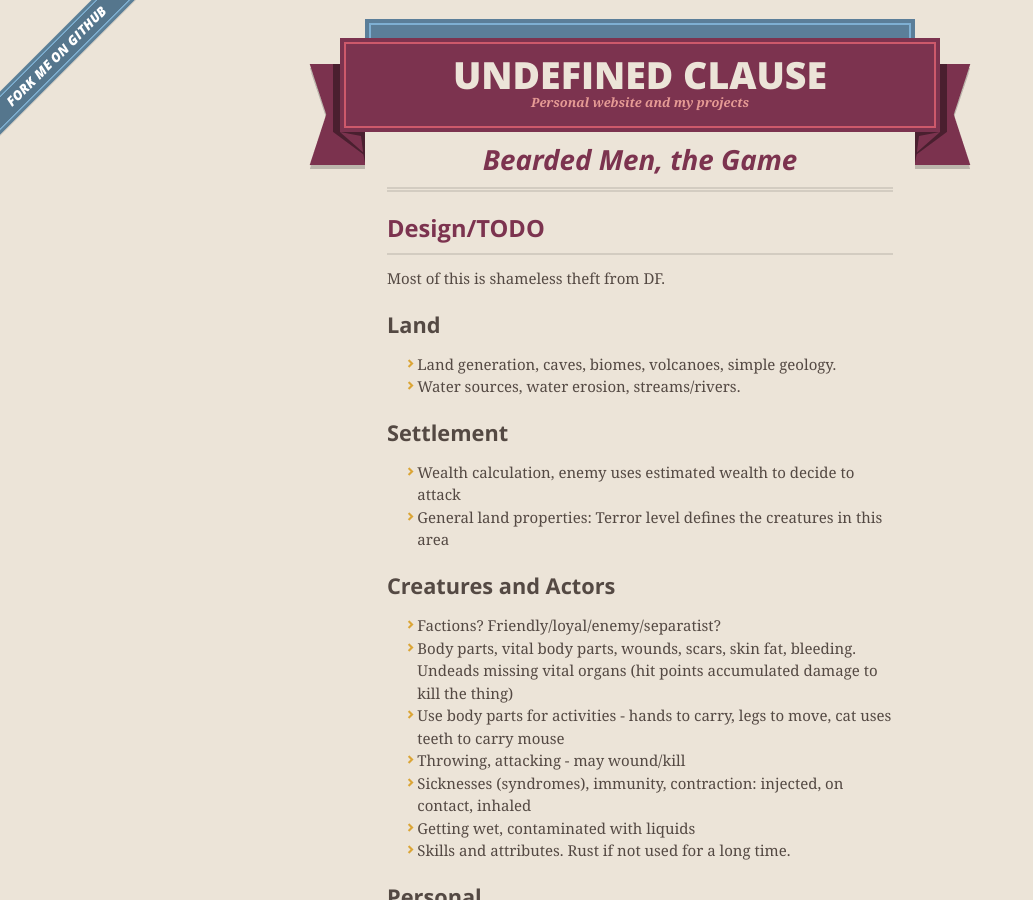
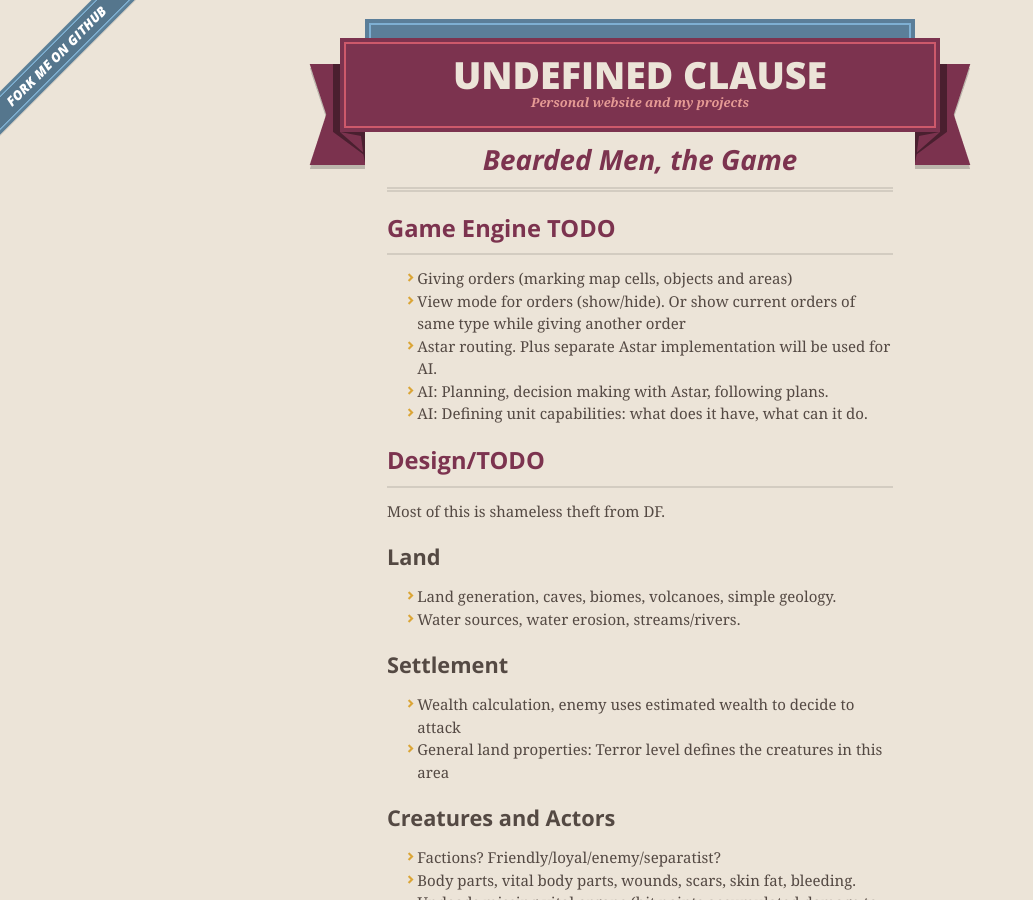
Before and after one commit to kvakvs/clau.se, a Jekyll site: the page built from bm.html, in a window 1280 px wide and 900 px high. Shown: the whole window, without its empty margins (0-1033 px from the left). Built offline with Jekyll 4.4.1, drawn with Linux system fonts in a browser that asks for light colours; nearby versions of some CDN libraries.

Commit message:
Update bm.html

```diff
--- a/bm.html
+++ b/bm.html
@@ -4,6 +4,20 @@ title: Bearded Men, the Game
 ---
 
 <h1>{{ page.title }}</h1>
+
+<h3>Game Engine TODO</h3>
+
+<ul>
+    <li>Giving orders (marking map cells, objects and areas)</li>
+
+    <li>View mode for orders (show/hide). Or show current orders of same type while
+    giving another order</li>
+
+    <li>Astar routing. Plus separate Astar implementation will be used for AI.</li>
+
+    <li>AI: Planning, decision making with Astar, following plans.</li>
+    <li>AI: Defining unit capabilities: what does it have, what can it do.</li>
+</ul>
 
 <h3>Design/TODO</h3>
 
```
